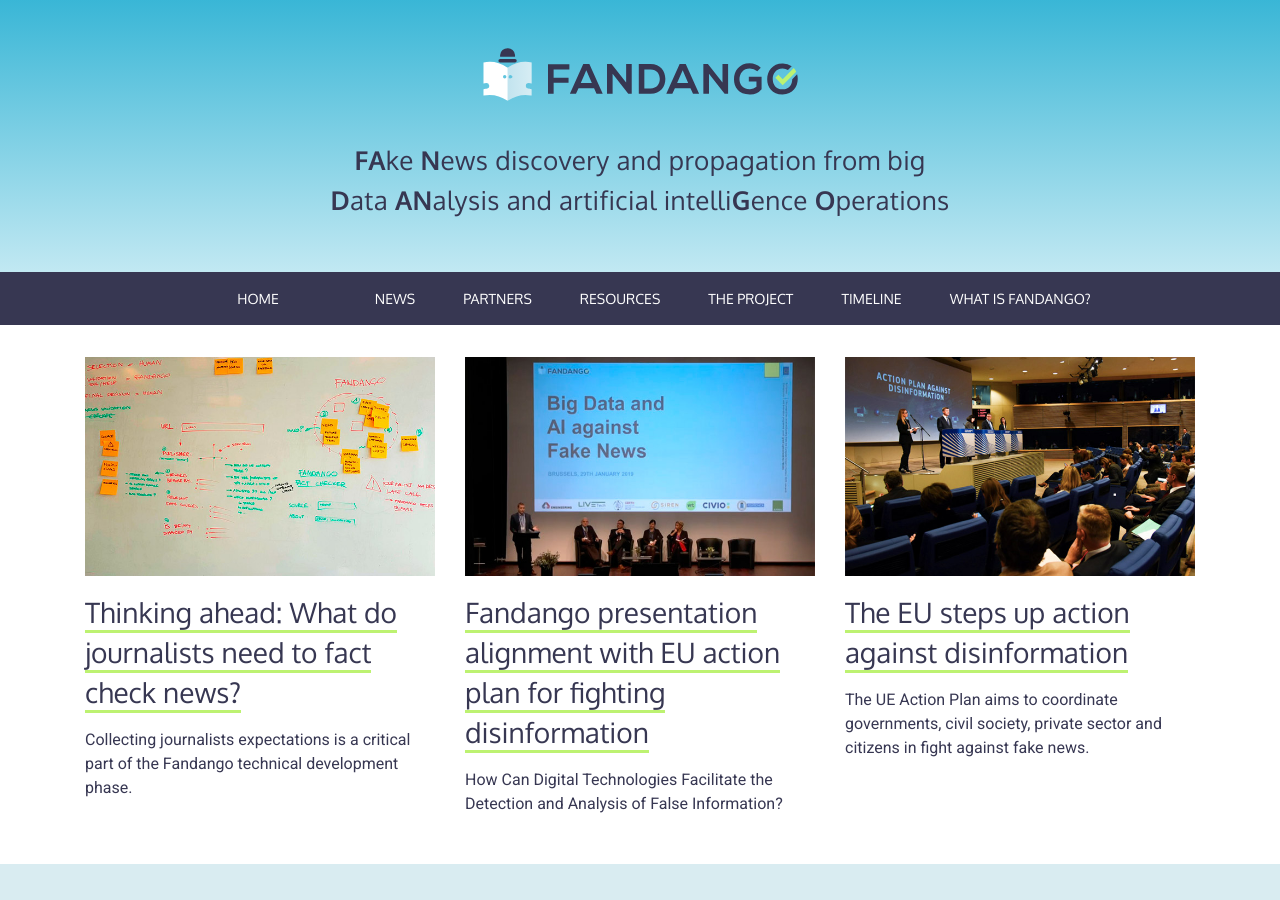
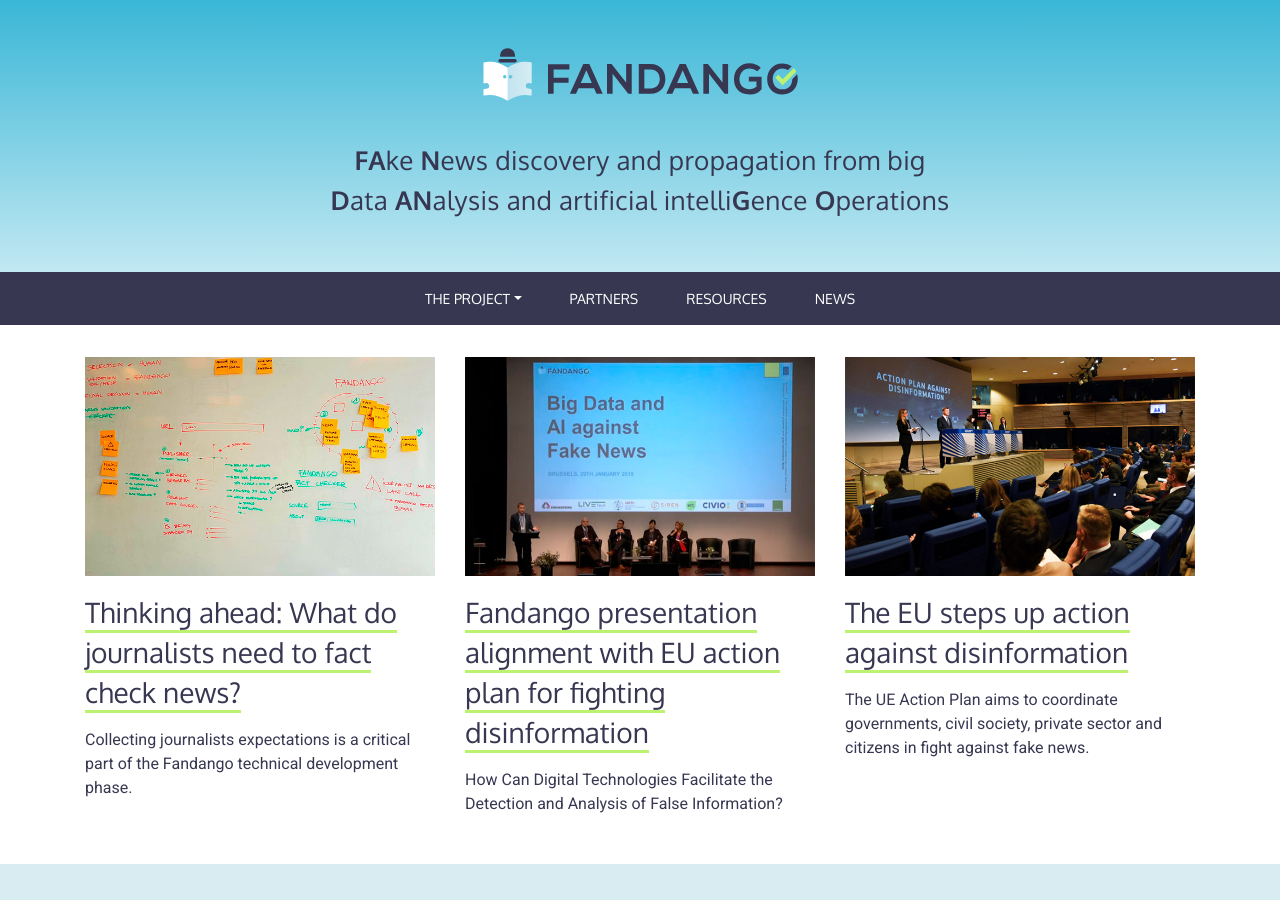
Before and after one commit to fandangOrg/fandango-web, a Jekyll site: the page built from index.md, in a window 1280 px wide and 900 px high. Built offline with Jekyll 4.4.1, drawn with Linux system fonts in a browser that asks for light colours; comment, search, counter and statistics services are not loaded.

Commit message:
Add dropdowns for subpages in navigation

```diff
--- a/_includes/navigation.html
+++ b/_includes/navigation.html
@@ -1,12 +1,27 @@
-{% assign pages = site.pages | sort: 'order' %}
+{% assign pages = site.pages | where: 'is_in_navigation','true' | sort: 'navigation_order' %}
 <div id="home-navigation">
   <nav class="navbar navbar-expand">
     <ul class="navbar-nav mx-auto">
     {% for page in pages %}
 		  {% unless page.parent %}
+      {% assign subpages = site.pages | where: 'navigation_parent',page.title | sort: 'navigation_order' %}
+      {% if subpages.size > 0 %}
+      <li class="nav-item dropdown">
+        <a class="nav-link dropdown-toggle" href="#" data-toggle="dropdown">{{ page.title }}</a>
+        <div class="dropdown-menu" aria-labelledby="navbarDropdown">
+        {% for subpage in subpages %}
+           <a class="dropdown-item" href="{{ subpage.permalink }}">{{ subpage.title }}</a>
+        {% endfor %}
+        </div>
+      </li>
+      {% else %}
       <li class="nav-item">
         <a class="nav-link" href="{{ page.permalink }}" title="{{ page.title }}">{{ page.title }}</a>
+        {% for subpage in subpages %}
+        <p>{{ subpage.title }}</p>
+        {% endfor %}
       </li>
+      {% endif %}
       {% endunless %}
     {% endfor %}
     </ul>
--- a/_layouts/home.html
+++ b/_layouts/home.html
@@ -146,6 +146,8 @@
     </div>
   </main>
   {% include footer.html %}
+  <script src="https://code.jquery.com/jquery-3.3.1.slim.min.js" integrity="sha384-q8i/X+965DzO0rT7abK41JStQIAqVgRVzpbzo5smXKp4YfRvH+8abtTE1Pi6jizo" crossorigin="anonymous"></script>
+  <script src="https://stackpath.bootstrapcdn.com/bootstrap/4.3.1/js/bootstrap.min.js" integrity="sha384-JjSmVgyd0p3pXB1rRibZUAYoIIy6OrQ6VrjIEaFf/nJGzIxFDsf4x0xIM+B07jRM" crossorigin="anonymous"></script>
   <script type='text/javascript' src='//s3.amazonaws.com/downloads.mailchimp.com/js/mc-validate.js'></script>
   <script type='text/javascript'>
   (function($) {
```
